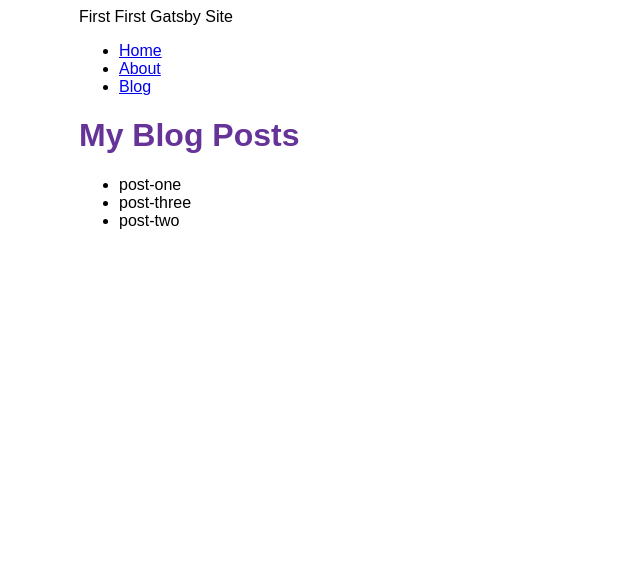
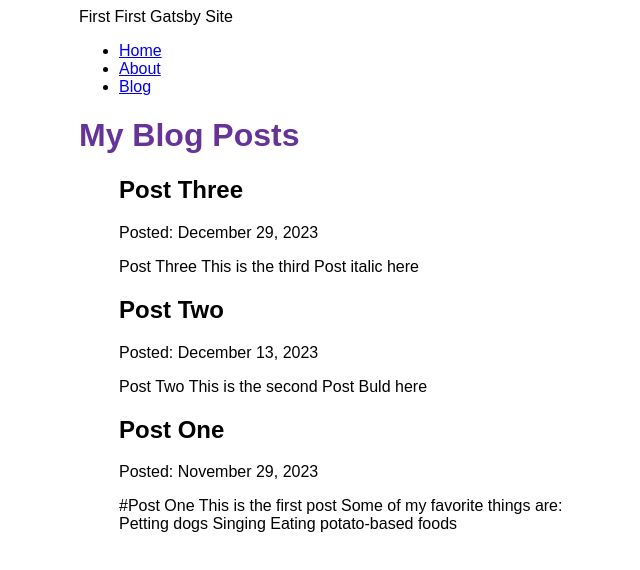
Before and after one commit to scottgruberrccs/gatsby-first, a Gatsby site: page /blog in a window 1280 px wide. Shown: the whole page, without its empty margins (311-951 px from the left). Built offline with nearby package versions, Linux system fonts and the light colour scheme; Gatsby itself is replaced by a stand-in of ours.

Commit message:
MDX Tutorial

```diff
--- a/blog/post-one.mdx
+++ b/blog/post-one.mdx
@@ -0,0 +1,17 @@
+---
+name: "My first post"
+date: "2023-11-29"
+author: "Jeff Lebowski"
+slug: "post-one"
+title: "Post One"
+---
+
+#Post One
+
+This is the first post
+
+Some of my **favorite** things are:
+
+* Petting dogs
+* Singing
+* Eating potato-based foods
--- a/blog/post-three.mdx
+++ b/blog/post-three.mdx
@@ -0,0 +1,13 @@
+---
+name: "My third post"
+date: "2023-12-29"
+author: "me"
+slug: "post-three"
+title: "Post Three"
+---
+
+# Post Three
+
+This is the third Post
+
+*italic here*
--- a/blog/post-two.mdx
+++ b/blog/post-two.mdx
@@ -0,0 +1,13 @@
+---
+name: "My second post"
+date: "2023-12-13"
+author: "Optimus Prime"
+slug: "post-two"
+title: "Post Two"
+---
+
+# Post Two
+
+This is the second Post
+
+**Buld here**
--- a/gatsby-config.js
+++ b/gatsby-config.js
@@ -14,6 +14,7 @@
         name: `blog`,
         path: `${__dirname}/blog`,
       }
-    }
+    },
+    "gatsby-plugin-mdx"
   ],
 }
--- a/package.json
+++ b/package.json
@@ -14,8 +14,10 @@
     "clean": "gatsby clean"
   },
   "dependencies": {
+    "@mdx-js/react": "^2.3.0",
     "gatsby": "^5.12.4",
     "gatsby-plugin-image": "^3.12.3",
+    "gatsby-plugin-mdx": "^5.13.0",
     "gatsby-plugin-sharp": "^5.12.3",
     "gatsby-source-filesystem": "^5.13.0",
     "react": "^18.2.0",
--- a/src/pages/blog.js
+++ b/src/pages/blog.js
@@ -8,10 +8,12 @@
     <Layout pageTitle="My Blog Posts">
       <ul>
         {
-          data.allFile.nodes.map(node => (
-            <li key={node.name}>
-              {node.name}
-            </li>
+          data.allMdx.nodes.map(node => (
+            <article key={node.id}>
+              <h2>{node.frontmatter.title}</h2>
+              <p>Posted: {node.frontmatter.date}</p>
+              <p>{node.excerpt}</p>
+            </article>
           ))
         }
       </ul>
@@ -22,9 +24,15 @@
 
 export const query = graphql`
 query{
-  allFile{
-    nodes{
-      name
+  allMdx(sort: {frontmatter: {date: DESC}}) {
+    nodes {
+      id
+      excerpt
+      frontmatter {
+        date(formatString: "MMMM DD, YYYY")
+        slug
+        title
+      }
     }
   }
 }
```
Also changed, not shown: 1 other file.
